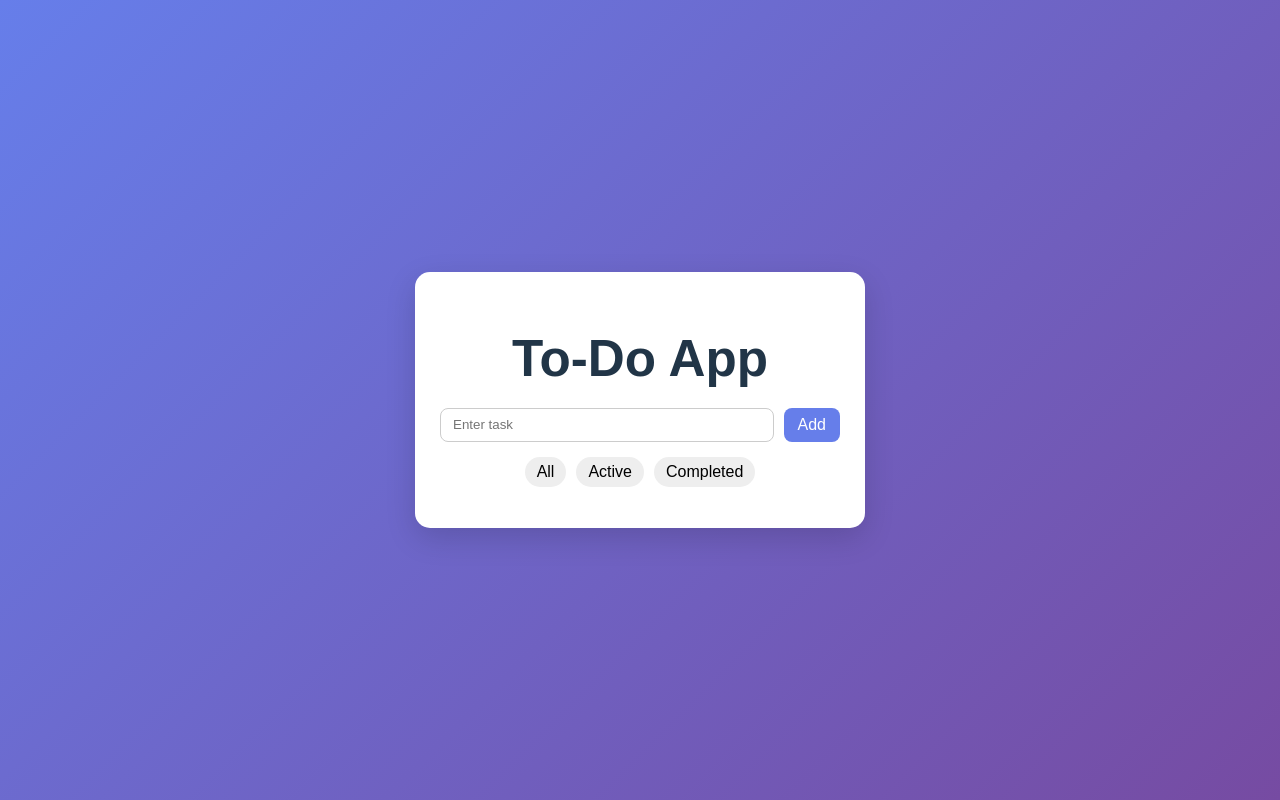
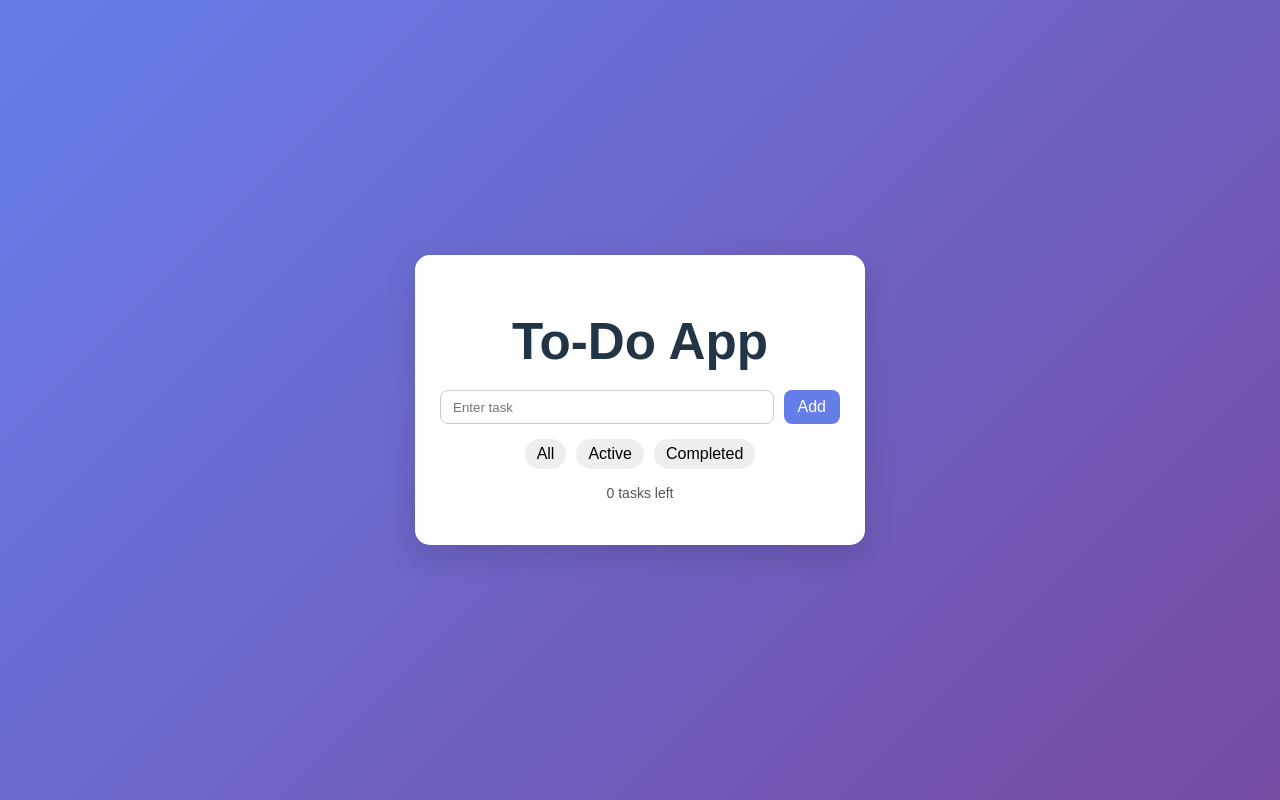
Before and after one commit to RohanMaharjan/To-Do_Application, a React (Vite) app in the folder to-do/: page / in a window 1280 px wide. Built offline with nearby package versions, Linux system fonts and the light colour scheme.

Commit message:
added task counter

```diff
--- a/to-do/src/App.css
+++ b/to-do/src/App.css
@@ -116,3 +116,10 @@ ul {
   background: #667eea;
   color: white;
 }
+
+.task-counter {
+  text-align: center;
+  margin-bottom: 10px;
+  font-size: 14px;
+  color: #555;
+}
--- a/to-do/src/App.jsx
+++ b/to-do/src/App.jsx
@@ -81,6 +81,11 @@ function App() {
       {/* add filter buttons */}
       <Filters filter={filter} setFilter={setFilter} />
 
+      {/* task counter */}
+      <p className="task-counter">
+      {todos.filter(todo => !todo.completed).length} tasks left
+      </p>
+
       <ul>
         {todos.filter(todo => {
           if (filter === "all") return true
```
